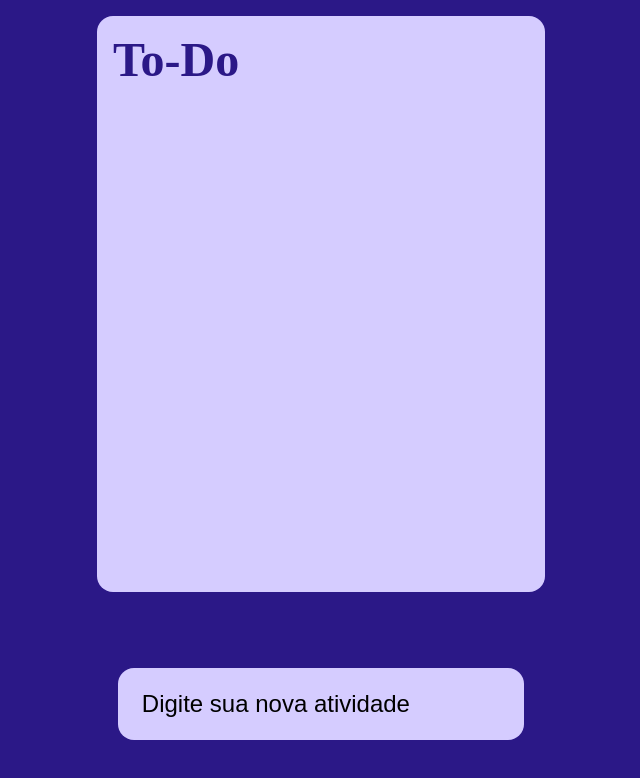
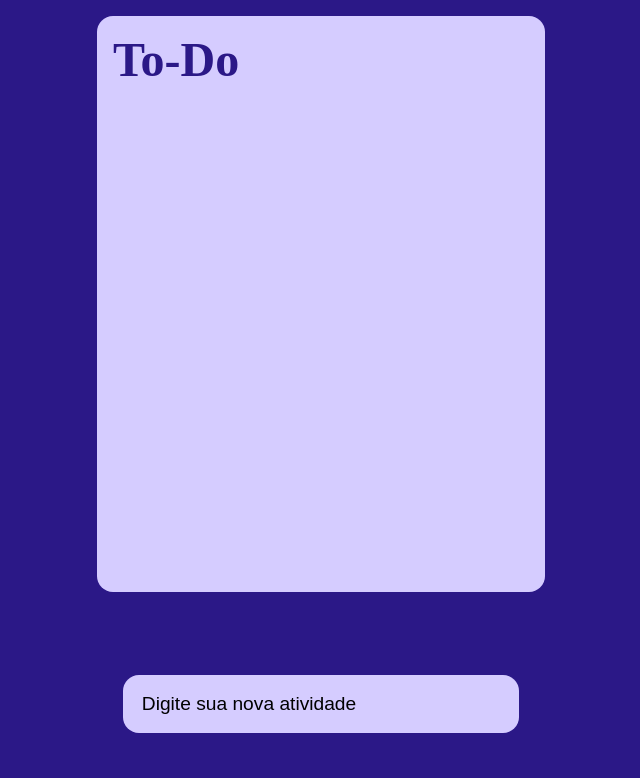
Before and after one commit to artfalcao/polotech-react-modulo2, a React (Create React App) app in the folder code/: page / in a window 1280 px wide. Shown: the top 778 px of the page, without its empty margins (319-959 px from the left). Built offline with nearby package versions, Linux system fonts and the light colour scheme.

Commit message:
change sizes of components

```diff
--- a/code/src/components/Activity/index.ts
+++ b/code/src/components/Activity/index.ts
@@ -4,16 +4,22 @@ import { ActvityProps } from "./Activity.types";
 export const ActivityCard = styled.label<ActvityProps>`
   width: 80%;
   color: #000;
-  font-weight: bold;
-  font-size: 1.5em;
   display: flex;
-  text-align: center;
   padding: .5em;
   border: none;
   border-radius: 12px;
   background-color: #F4F2FF;
   text-decoration: ${(props) => (props.checked ? "line-through" : "none")};
   text-decoration-color: #2B1887;
+
+  p {
+    width: 80%;
+    font-weight: bold;
+    font-size: 1.2em;
+    display: flex;
+    flex-wrap: wrap;
+    /* border: 1px solid black; */
+  }
 `
 
 
--- a/code/src/components/Checkbox/StyledCheckbox.ts
+++ b/code/src/components/Checkbox/StyledCheckbox.ts
@@ -21,8 +21,8 @@ export const HiddenCheckbox = styled.input`
 
 export const StyledCheckbox = styled.div<CheckboxProps>`
   display: inline-block;
-  width: 25px;
-  height: 25px;
+  width: 20px;
+  height: 20px;
   background: ${(props) => (props.checked ? "#2B1887" : "#efefef")};
   border: 3px solid #2B1887;
   border-radius: 25px;
--- a/code/src/components/Input/index.ts
+++ b/code/src/components/Input/index.ts
@@ -2,14 +2,14 @@ import styled from "styled-components";
 
 export const Input = styled.input`
   width: 80%;
-  height: 24px;
+  height: 20px;
   margin: 0 auto;
   padding: 1em;
   border: none;
   border-radius: 16px;
   background-color: #D5CCFF;
   color: #000;
-  font-size: 1.5em;
+  font-size: 1.2em;
 
 
   ::placeholder,
```
